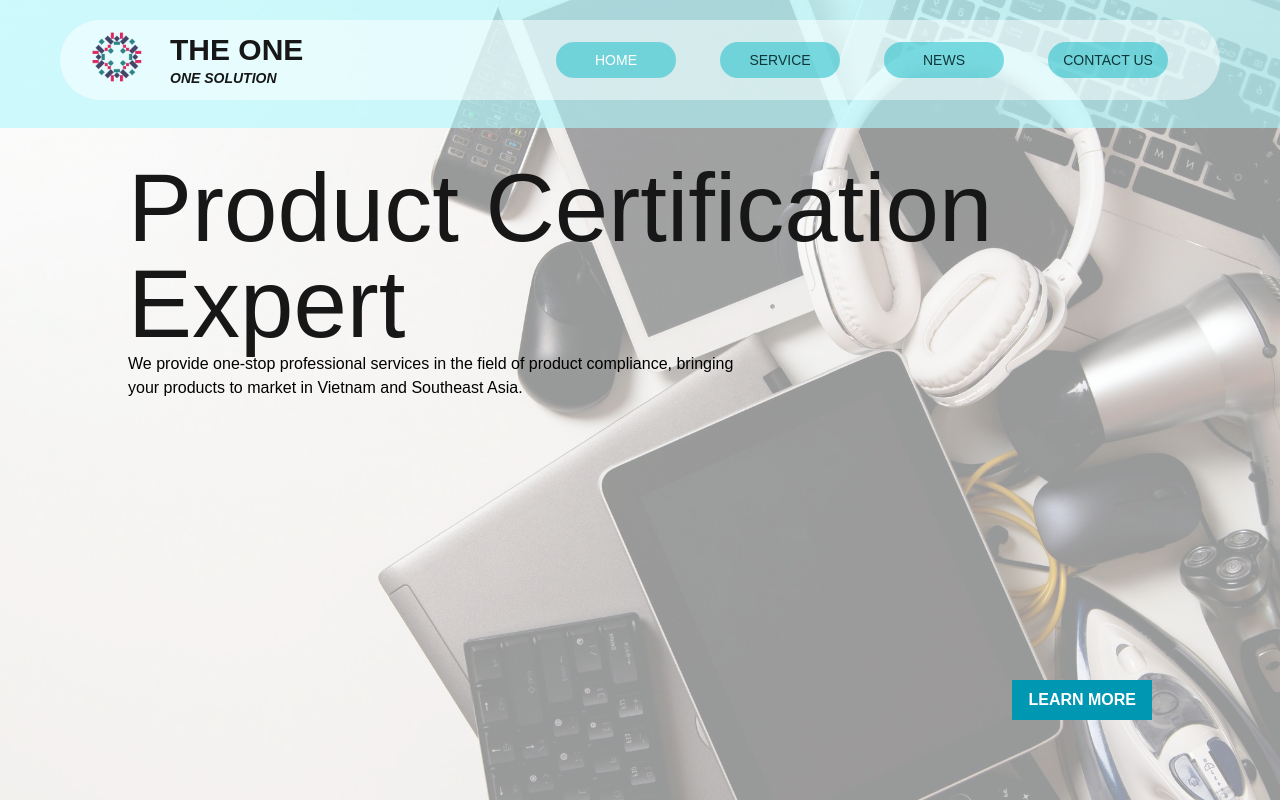
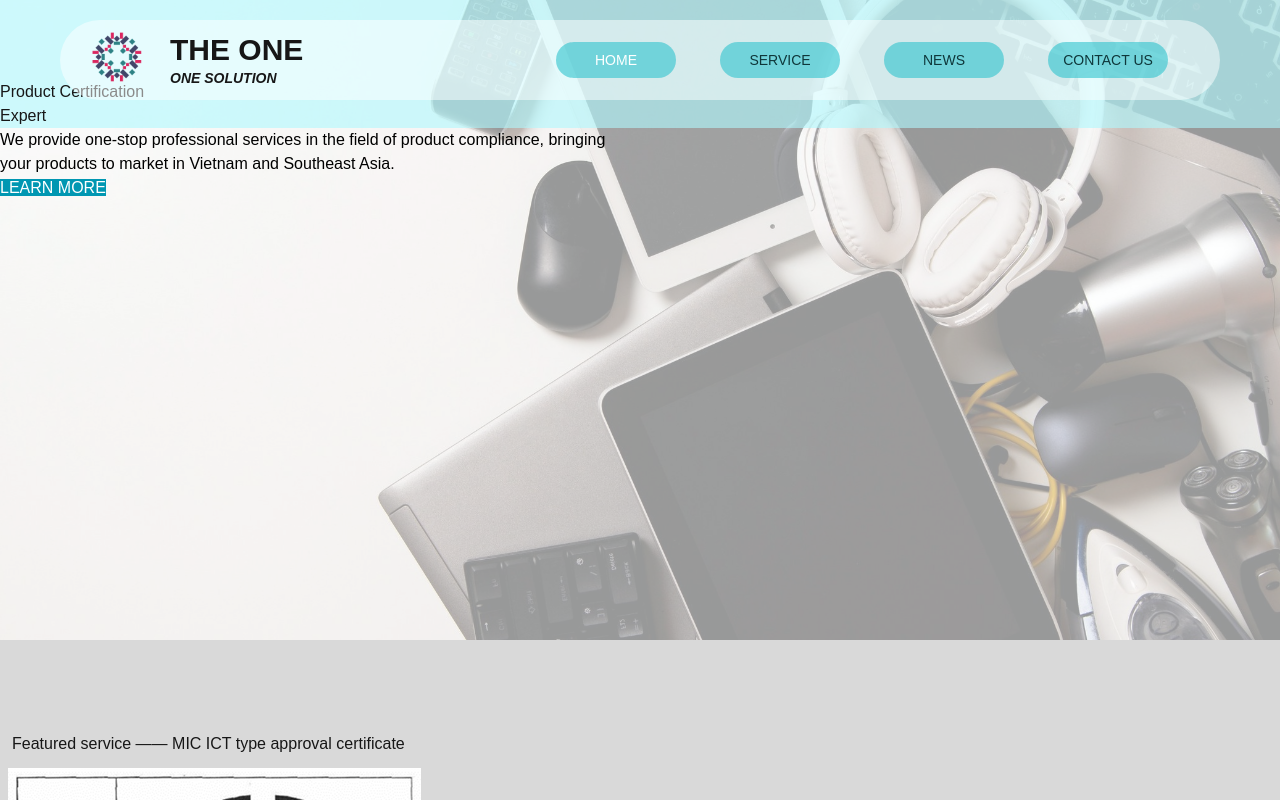
Before and after one commit to DannyTan8x/theonegmavn, a Next.js app: page / in a window 1280 px wide. Shown: the top 800 px of the page. Built offline with nearby package versions, Linux system fonts and the light colour scheme.

Commit message:
test bug

```diff
--- a/app/globals.scss
+++ b/app/globals.scss
@@ -25,20 +25,20 @@ body {
   font-family: Arial, Helvetica, sans-serif;
 }
 
-@layer utilities {
-  .flex-between {
-    @apply flex justify-between items-center;
-  }
-  section {
-    @apply h-screen h-dvh px-[10vw] pb-[10vh] flex justify-start items-end snap-start;
-  }
-  .titel {
-    @apply text-3xl sm:text-3xl md:text-6xl lg:text-7xl xl:text-8xl 2xl:text-9xl;
-  }
-  .btn {
-    @apply absolute right-0 bottom-0  text-gray-700 hover:bg-gray-700 hover:text-white hover:shadow-xl font-semibold px-4 py-2  transition-all duration-300 ease-in-out;
-  }
-}
+// @layer utilities {
+//   .flex-between {
+//     @apply flex justify-between items-center;
+//   }
+//   section {
+//     @apply h-screen h-dvh px-[10vw] pb-[10vh] flex justify-start items-end snap-start;
+//   }
+//   .titel {
+//     @apply text-3xl sm:text-3xl md:text-6xl lg:text-7xl xl:text-8xl 2xl:text-9xl;
+//   }
+//   .btn {
+//     @apply absolute right-0 bottom-0  text-gray-700 hover:bg-gray-700 hover:text-white hover:shadow-xl font-semibold px-4 py-2  transition-all duration-300 ease-in-out;
+//   }
+// }
 
 @layer base {
   * {
```
